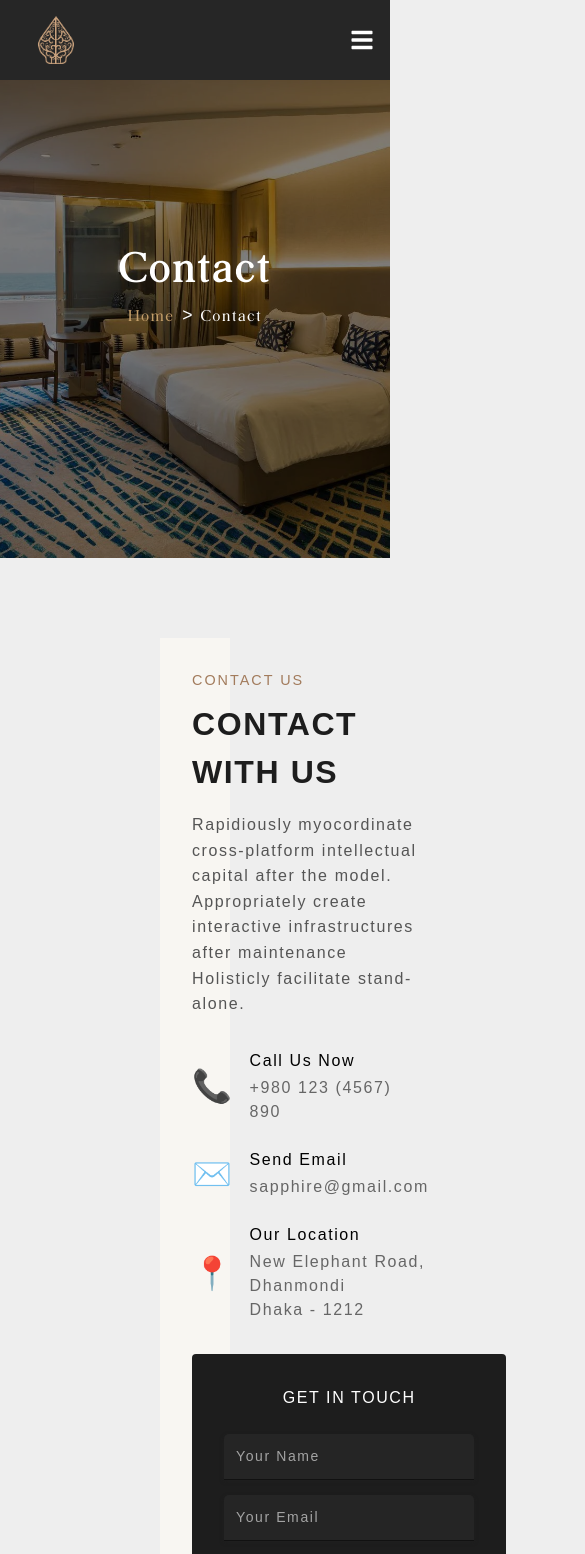
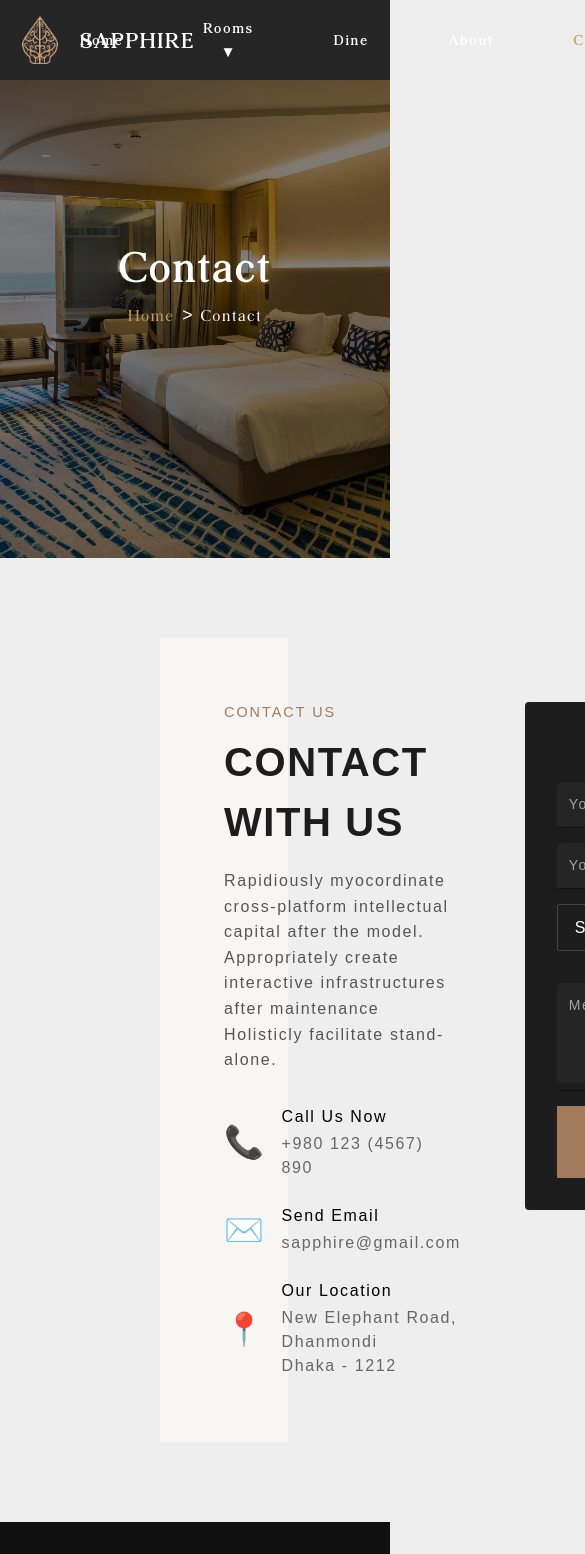
Before and after one commit to thisisparth187/sapphire-resto-website, a React (Vite) app: page /contact in a window 390 px wide. Shown: the top 1554 px of the page, 585 px wide, since content can reach past the window. Built offline with nearby package versions, Linux system fonts and the light colour scheme.

Commit message:
Revert back to prev changes

```diff
--- a/src/components/Navbar.jsx
+++ b/src/components/Navbar.jsx
@@ -2,11 +2,8 @@ import { useEffect, useState } from 'react'
 import { NavLink, useLocation } from 'react-router-dom';
 import styles from '../styles/navbar.module.css'
 import logo from '../assets/images/logo-only-nobg.png'
-import { FaBars, FaTimes } from 'react-icons/fa';
-
 const Navbar = () => {
     const [opacity, setOpacity] = useState(0);
-    const [isMobileMenuOpen, setIsMobileMenuOpen] = useState(false);
     const location = useLocation();
 
     useEffect(() => {
@@ -29,29 +26,21 @@ const Navbar = () => {
         handleScroll(); // run once initially
         return () => window.removeEventListener("scroll", handleScroll);
     }, [location.pathname]);
-
     const linkClass = ({ isActive }) =>
         `duration-200 relative ${isActive ? `${styles['active-link']} text-[#C29D69]` : 'hover:text-[#A27B5C]'}`;
 
-    const toggleMobileMenu = () => {
-        setIsMobileMenuOpen(!isMobileMenuOpen);
-    };
 
     return (
-        <div className={`${styles.navbar} flex items-center justify-between px-4 md:px-8`} style={{ backgroundColor: `rgba(38, 38, 38,${opacity})` }}>
+        <div className={`${styles.navbar} flex`} style={{ backgroundColor: `rgba(38, 38, 38,${opacity})` }}>
             <div className={`${styles.logo} w-20 text-2xl text-white font-bold`}>
                 <NavLink to="/" className="flex content-center items-center">
                     <img src={logo} alt="logo" className='p-4' />
-                    <span className="hidden md:block">
+                    <span>
                         SAPPHIRE
                     </span>
                 </NavLink>
             </div>
-            <div className="md:hidden text-white text-2xl cursor-pointer" onClick={toggleMobileMenu} data-testid="mobile-menu-button">
-                {isMobileMenuOpen ? <FaTimes /> : <FaBars />}
-            </div>
-            <ul className={`hidden md:flex list-none gap-8 text-white font-bold items-center`}>
-
+            <ul className={`${styles['nav-items']} flex list-none gap-20 text-white font-bold`}>
                 <li>
                     <NavLink to="/" className={linkClass}>
                         Home
@@ -63,7 +52,7 @@ const Navbar = () => {
                     </button>
 
                     {/* Dropdown */}
-                    <ul className="rounded-md cursor-pointer absolute left-0 top-full mt-0 w-48 bg-[#EEEEEE] text-[#1E1E1E] shadow-lg opacity-0 invisible group-hover:opacity-100 group-hover:visible transition-all duration-200 z-10">
+                    <ul className="rounded-md cursor-pointer absolute left-0 top-full mt-0 w-48 bg-[#EEEEEE] text-[#1E1E1E] shadow-lg opacity-0 invisible group-hover:opacity-100 group-hover:visible transition-all duration-200">
                         <NavLink to="/findroom">
                             <li className="px-4 py-2 hover:bg-gray-100 cursor-pointer font-normal rounded-md m-2 hover:text-[#A27B5C] duration-200">Find Rooms</li>
                         </NavLink>
@@ -91,48 +80,6 @@ const Navbar = () => {
                     </NavLink>
                 </li>
             </ul>
-            {isMobileMenuOpen && (
-                <ul className="absolute top-16 left-0 w-full bg-[#262626] flex flex-col items-center gap-4 p-4 md:hidden text-white font-bold" data-testid="mobile-menu">
-                    <li>
-                        <NavLink to="/" className={linkClass} onClick={toggleMobileMenu}>
-                            Home
-                        </NavLink>
-                    </li>
-                    <li className="relative group w-full text-center">
-                        <button className="hover:text-[#C29D69] duration-200 cursor-pointer w-full">
-                            Rooms ▾
-                        </button>
-
-                        {/* Dropdown */}
-                        <ul className="rounded-md cursor-pointer w-full bg-[#EEEEEE] text-[#1E1E1E] shadow-lg">
-                            <NavLink to="/findroom" onClick={toggleMobileMenu}>
-                                <li className="px-4 py-2 hover:bg-gray-100 cursor-pointer font-normal rounded-md m-2 hover:text-[#A27B5C] duration-200">Find Rooms</li>
-                            </NavLink>
-                            <NavLink to="/roomssuits" onClick={toggleMobileMenu}>
-                                <li className="px-4 py-2 hover:bg-gray-100 cursor-pointer font-normal rounded-md m-2 hover:text-[#A27B5C] duration-200">Rooms & Suites</li>
-                            </NavLink>
-                            <NavLink to="/roomdetails" onClick={toggleMobileMenu}>
-                                <li className="px-4 py-2 hover:bg-gray-100 cursor-pointer font-normal rounded-md m-2 hover:text-[#A27B5C] duration-200">Room Details</li>
-                            </NavLink>
-                        </ul>
-                    </li>
-                    <li>
-                        <NavLink to="/dine" className={linkClass} onClick={toggleMobileMenu}>
-                            Dine
-                        </NavLink>
-                    </li>
-                    <li>
-                        <NavLink to="/about" className={linkClass} onClick={toggleMobileMenu}>
-                            About
-                        </NavLink>
-                    </li>
-                    <li>
-                        <NavLink to="/contact" className={linkClass} onClick={toggleMobileMenu}>
-                            Contact
-                        </NavLink>
-                    </li>
-                </ul>
-            )}
         </div>
     )
 }
--- a/src/pages/Home.jsx
+++ b/src/pages/Home.jsx
@@ -42,9 +42,7 @@ const Home = () => {
           <motion.h1
             initial={{ opacity: 0, y: 50 }}
             animate={{ opacity: 1, y: 0 }}
-            transition={{ duration: 1 }}
-            className="text-4xl md:text-6xl"
-          >The Best Luxury Hotels <br /> in PUNE
+            transition={{ duration: 1 }}>The Best Luxury Hotels <br /> in PUNE
           </motion.h1>
 
         </div>
--- a/src/styles/Contact.module.css
+++ b/src/styles/Contact.module.css
@@ -108,19 +108,3 @@
 .submit-btn:hover {
   background: #8c684d;
 }
-
-@media screen and (max-width: 768px) {
-    .contact-section {
-        flex-direction: column;
-        padding: 2rem;
-    }
-
-    .contact-info {
-        padding-right: 0;
-        margin-bottom: 2rem;
-    }
-
-    .contact-title {
-        font-size: 2rem;
-    }
-}
--- a/src/styles/Dine.module.css
+++ b/src/styles/Dine.module.css
@@ -88,20 +88,6 @@
   margin-top: 20px;
 }
 
-@media screen and (max-width: 768px) {
-    .hero h1 {
-        font-size: 2rem;
-    }
-
-    .tabs {
-        flex-wrap: wrap;
-    }
-
-    .menu-grid {
-        grid-template-columns: 1fr;
-    }
-}
-
 .menu-card {
   display: flex;
   align-items: center;
--- a/src/styles/FindRoom.module.css
+++ b/src/styles/FindRoom.module.css
@@ -149,17 +149,6 @@
     gap: 30px;
 }
 
-@media screen and (max-width: 768px) {
-    .booking-inputs {
-        flex-direction: column;
-        align-items: stretch;
-    }
-
-    .rooms-grid {
-        grid-template-columns: 1fr;
-    }
-}
-
 .room-card {
     background: #fafafa;
     color: #333;
--- a/src/styles/Home.module.css
+++ b/src/styles/Home.module.css
@@ -15,13 +15,6 @@
   font-size: 4rem;
   color: #eeeeee;
   line-height: 4rem;
-}
-
-@media screen and (max-width: 768px) {
-  .hero-img {
-    background-size: cover;
-    background-position: center;
-  }
 }
 
 .other {
--- a/src/styles/navbar.module.css
+++ b/src/styles/navbar.module.css
@@ -4,8 +4,7 @@
     left: 0;
     width: 100%;
     background-color: rgba(44, 57, 48, 0);
-
-
+    justify-content: space-around;
     transition: background-color 0.4s ease-in-out;
     z-index: 100;
 }
@@ -13,3 +12,14 @@
 .navbar.scrolled {
     background-color: rgba(44, 57, 48, 1);
 }
+
+.nav-items {
+    display: flex;
+    justify-content: center;
+    align-items: center;
+}
+
+.nav-items>li:hover {
+    cursor: pointer;
+    color: white;
+}
```
